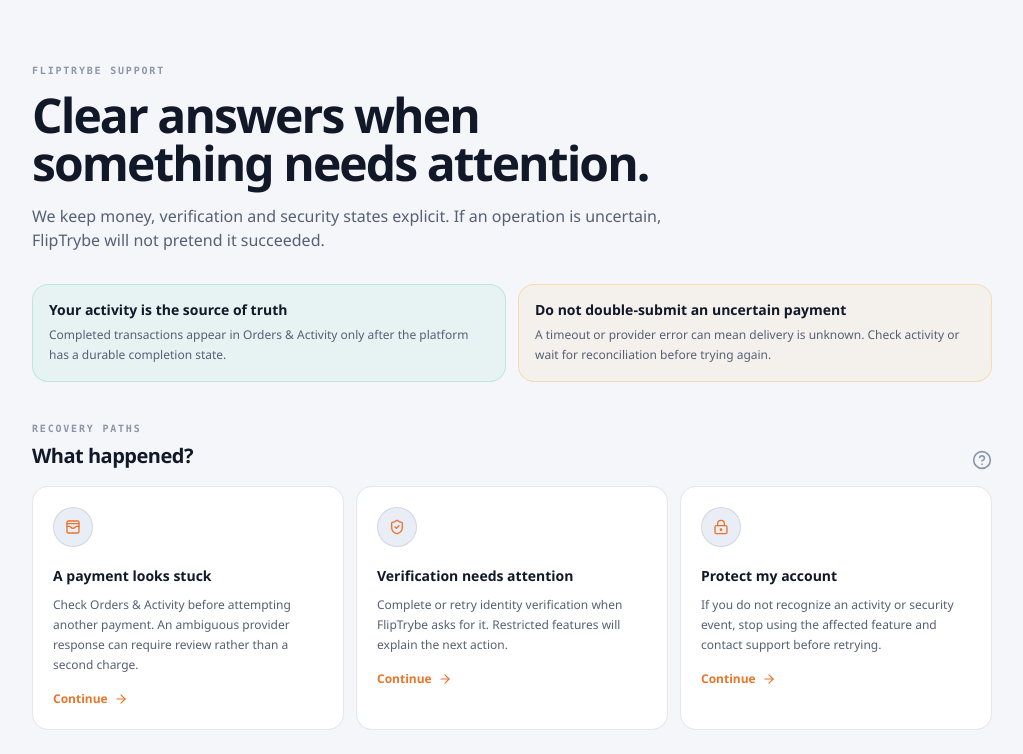
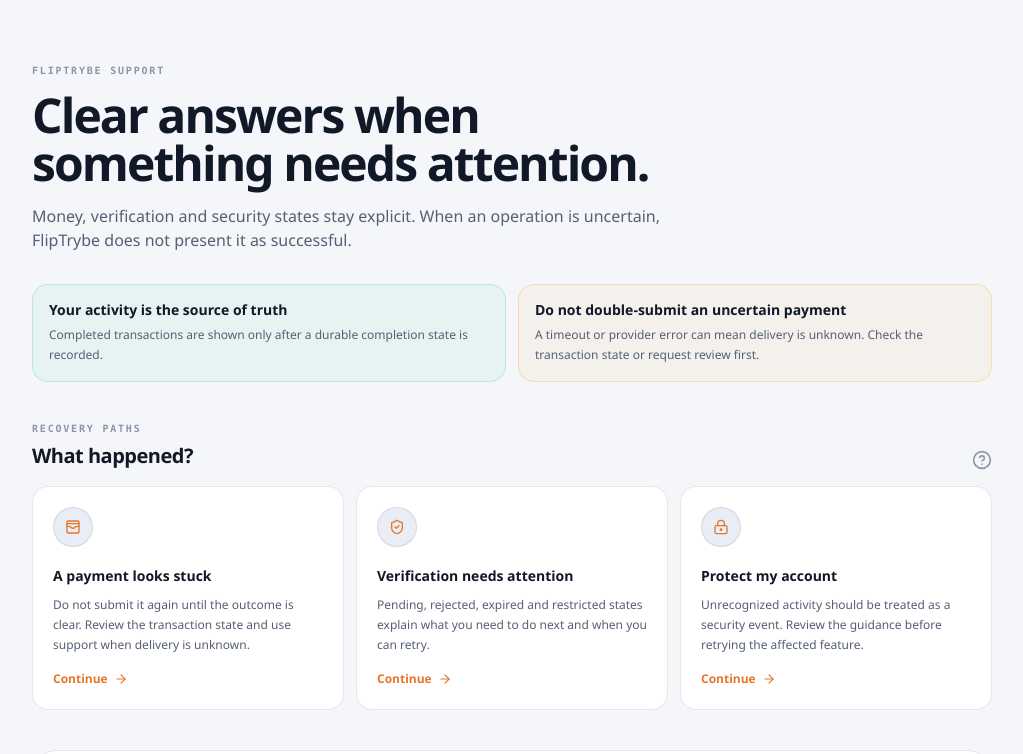
Before and after one commit to wandemcphill/AD-CAMPAIGNER, a Next.js app in the folder apps/web/: page /support in a window 1280 px wide. Shown: the top 754 px of the page, without its empty margins (128-1151 px from the left). Built offline with nearby package versions, Linux system fonts and the light colour scheme; no server answers.

Commit message:
fix(mega4): remove dead support routes and link real recovery surfaces

```diff
--- a/apps/web/app/support/page.tsx
+++ b/apps/web/app/support/page.tsx
@@ -6,20 +6,20 @@ import { OperationalNotice } from "../components/operational-notice";
 const RECOVERY_PATHS = [
   {
     title: "A payment looks stuck",
-    detail: "Check Orders & Activity before attempting another payment. An ambiguous provider response can require review rather than a second charge.",
-    href: "/orders",
+    detail: "Do not submit it again until the outcome is clear. Review the transaction state and use support when delivery is unknown.",
+    href: "/support/transaction",
     icon: WalletCards
   },
   {
     title: "Verification needs attention",
-    detail: "Complete or retry identity verification when FlipTrybe asks for it. Restricted features will explain the next action.",
-    href: "/verification",
+    detail: "Pending, rejected, expired and restricted states explain what you need to do next and when you can retry.",
+    href: "/support/verification",
     icon: ShieldCheck
   },
   {
     title: "Protect my account",
-    detail: "If you do not recognize an activity or security event, stop using the affected feature and contact support before retrying.",
-    href: "/security",
+    detail: "Unrecognized activity should be treated as a security event. Review the guidance before retrying the affected feature.",
+    href: "/support/security",
     icon: LockKeyhole
   }
 ] as const;
@@ -31,16 +31,16 @@ export default function SupportPage() {
         <div className="ft-eyebrow text-[var(--ft-accent)]">FlipTrybe Support</div>
         <h1 className="mt-3 text-3xl font-semibold tracking-[-0.03em] sm:text-5xl">Clear answers when something needs attention.</h1>
         <p className="mt-4 text-sm leading-6 text-[var(--ft-text-secondary)] sm:text-base">
-          We keep money, verification and security states explicit. If an operation is uncertain, FlipTrybe will not pretend it succeeded.
+          Money, verification and security states stay explicit. When an operation is uncertain, FlipTrybe does not present it as successful.
         </p>
       </header>
 
       <div className="mt-8 grid gap-3 md:grid-cols-2">
         <OperationalNotice severity="success" title="Your activity is the source of truth">
-          Completed transactions appear in Orders &amp; Activity only after the platform has a durable completion state.
+          Completed transactions are shown only after a durable completion state is recorded.
         </OperationalNotice>
         <OperationalNotice severity="warning" title="Do not double-submit an uncertain payment">
-          A timeout or provider error can mean delivery is unknown. Check activity or wait for reconciliation before trying again.
+          A timeout or provider error can mean delivery is unknown. Check the transaction state or request review first.
         </OperationalNotice>
       </div>
 
@@ -76,7 +76,7 @@ export default function SupportPage() {
         <p className="ft-eyebrow text-[var(--ft-text-muted)]">Safety promise</p>
         <div className="mt-3 grid gap-4 text-sm leading-6 text-[var(--ft-text-secondary)] sm:grid-cols-2">
           <p>Security alerts stay separate from promotional messages.</p>
-          <p>Verification and restricted states always explain the next step.</p>
+          <p>Verification and restricted states explain the next action.</p>
           <p>Provider references are retained for reconciliation and support.</p>
           <p>Ambiguous financial outcomes are routed for review instead of being reported as successful.</p>
         </div>
```
